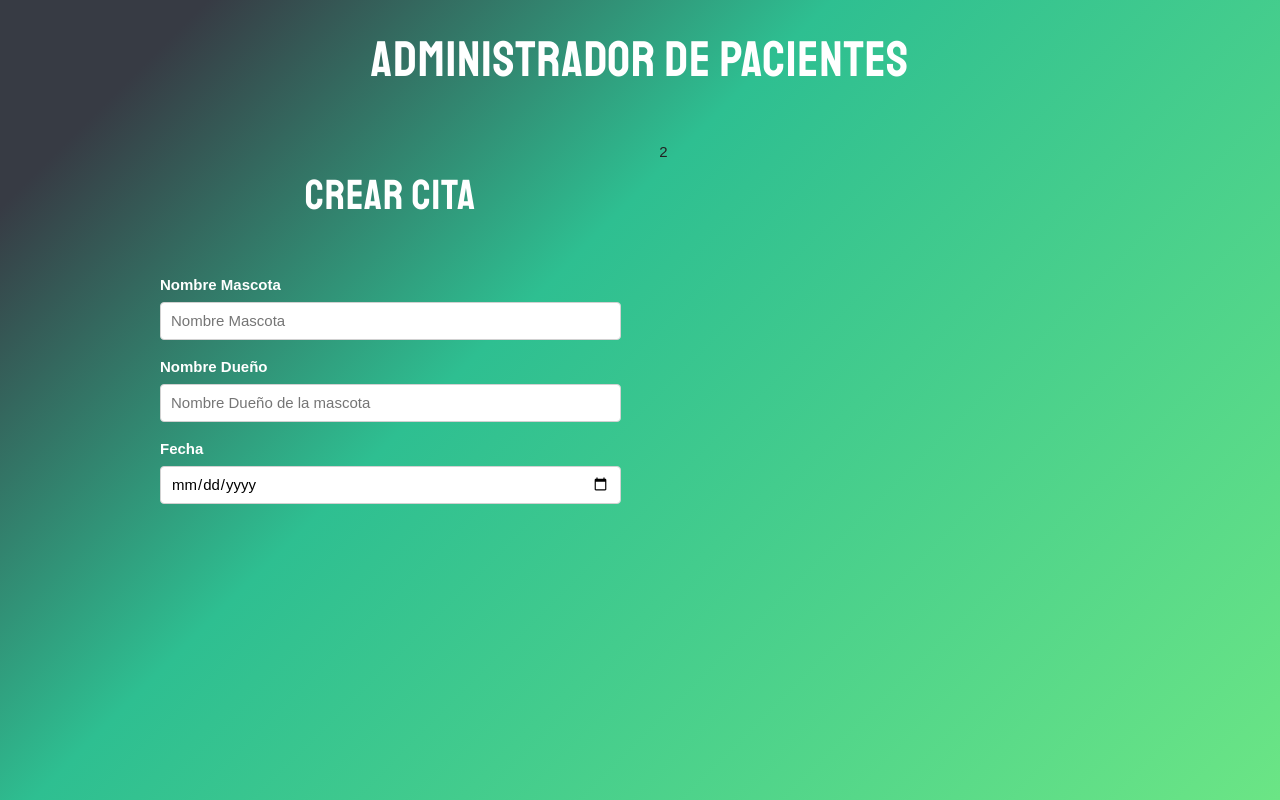
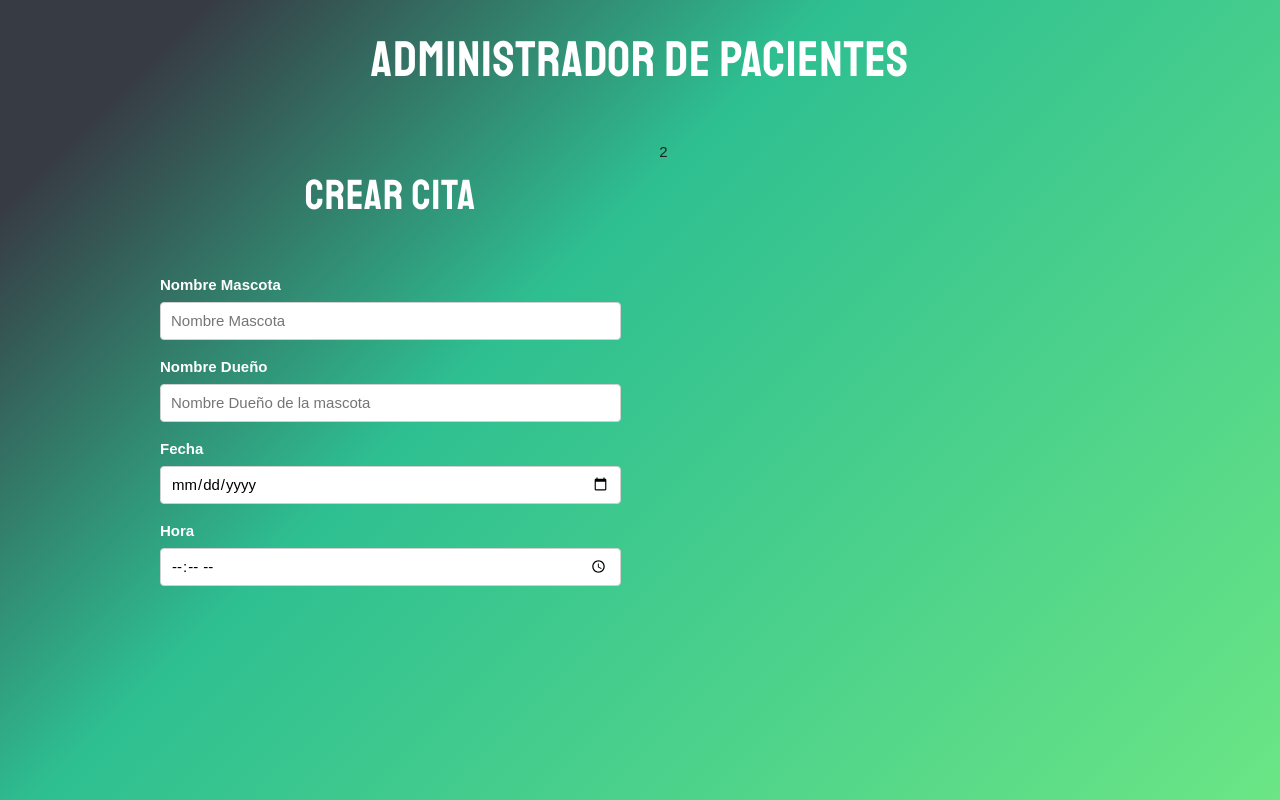
Before and after one commit to pipe473/Formulario_ReactJs, a React (Create React App) app: page / in a window 1280 px wide. Built offline with nearby package versions, Linux system fonts and the light colour scheme.

Commit message:
Implementando la hora al formulario

```diff
--- a/src/components/Formulario.js
+++ b/src/components/Formulario.js
@@ -28,6 +28,13 @@ const Formulario = () => {
                     className="u-full-width"
                 />
 
+                <label>Hora</label>
+                <input
+                    type="time"
+                    name="hora"
+                    className="u-full-width"
+                />
+
 
             </form>
         </Fragment>
```
